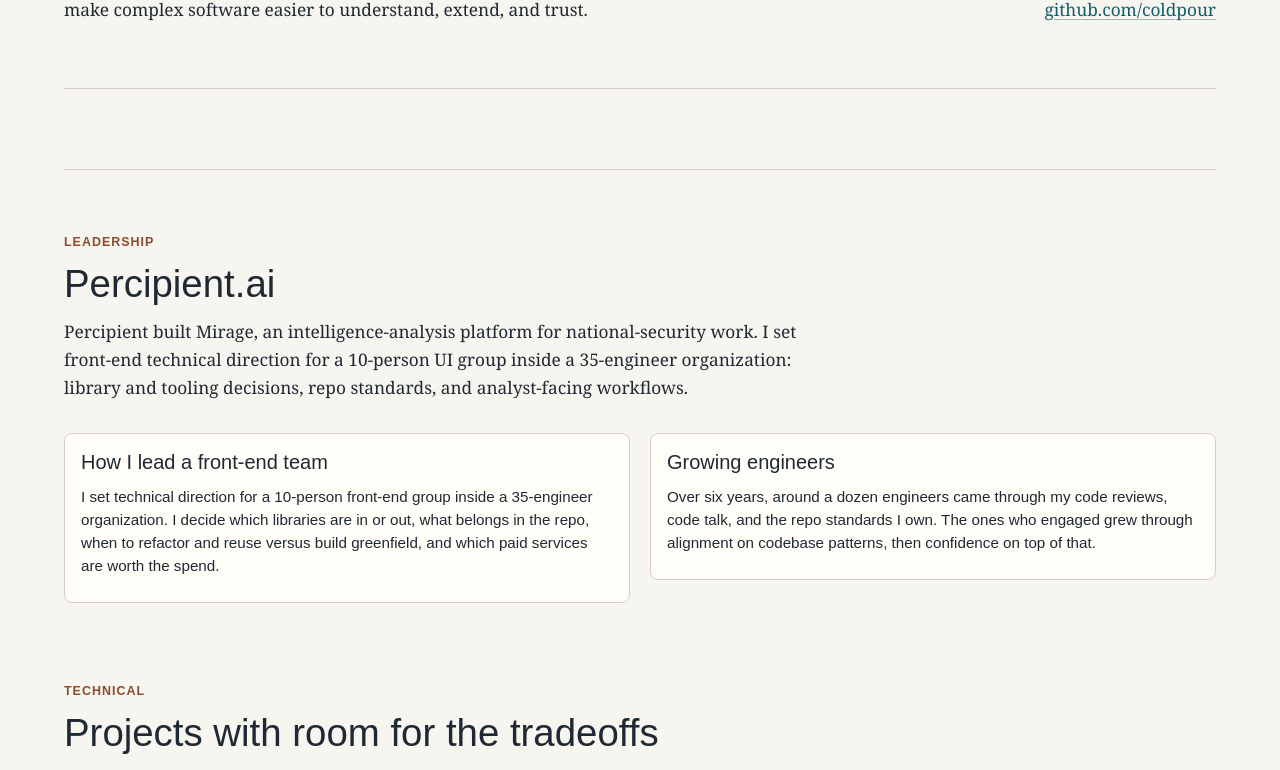
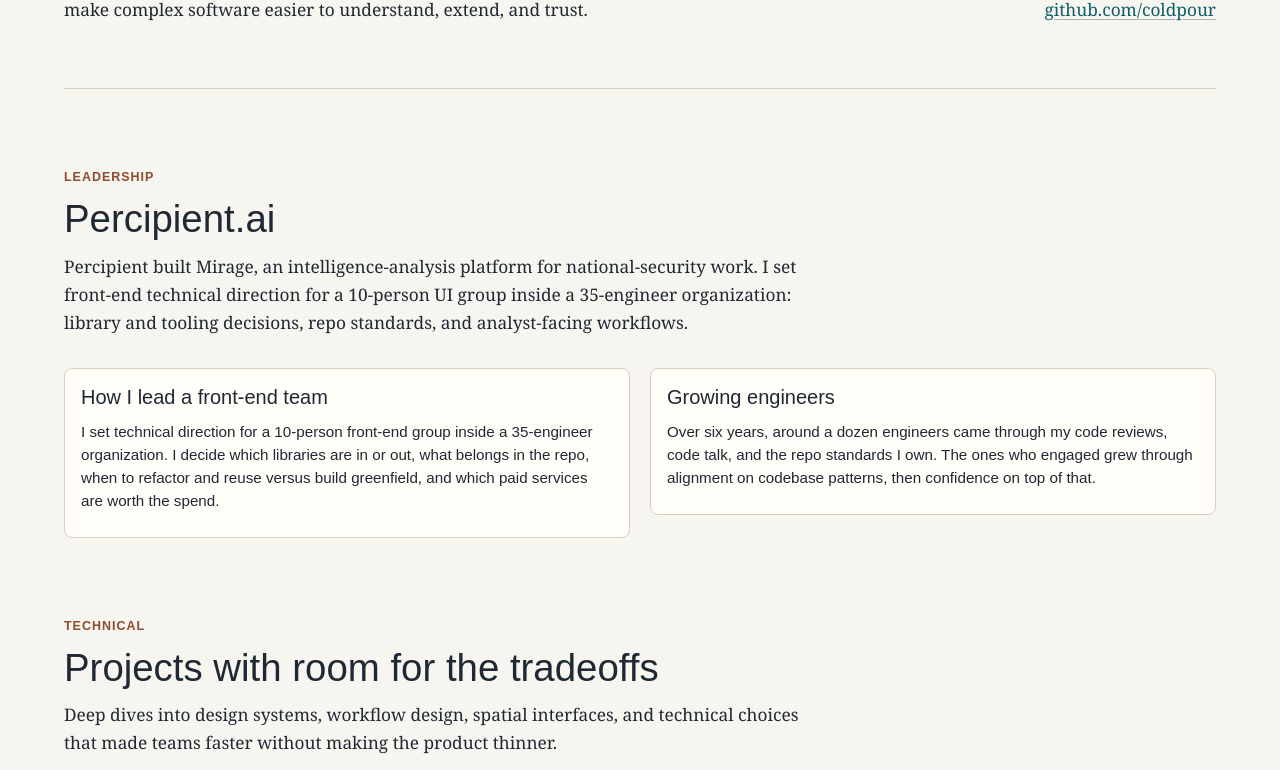
Before and after one commit to coldpour/mikeholmdev, a Next.js app: page / in a window 1280 px wide. Shown: the part 636-1406 px from the top of the page. Built offline with nearby package versions, Linux system fonts and the light colour scheme; what @mui/material-nextjs would draw is missing.

Commit message:
Remove duplicate homepage divider

```diff
--- a/src/app/page.tsx
+++ b/src/app/page.tsx
@@ -50,11 +50,7 @@
         </Grid>
       </Box>
 
-      <Box
-        component="section"
-        id="leadership"
-        sx={{ borderTop: 1, borderColor: 'divider', pt: { xs: 6, md: 8 } }}
-      >
+      <Box component="section" id="leadership">
         <Stack spacing={4}>
           <SectionHeading eyebrow="Leadership" title="Percipient.ai">
             Percipient built Mirage, an intelligence-analysis platform for national-security work. I
```
